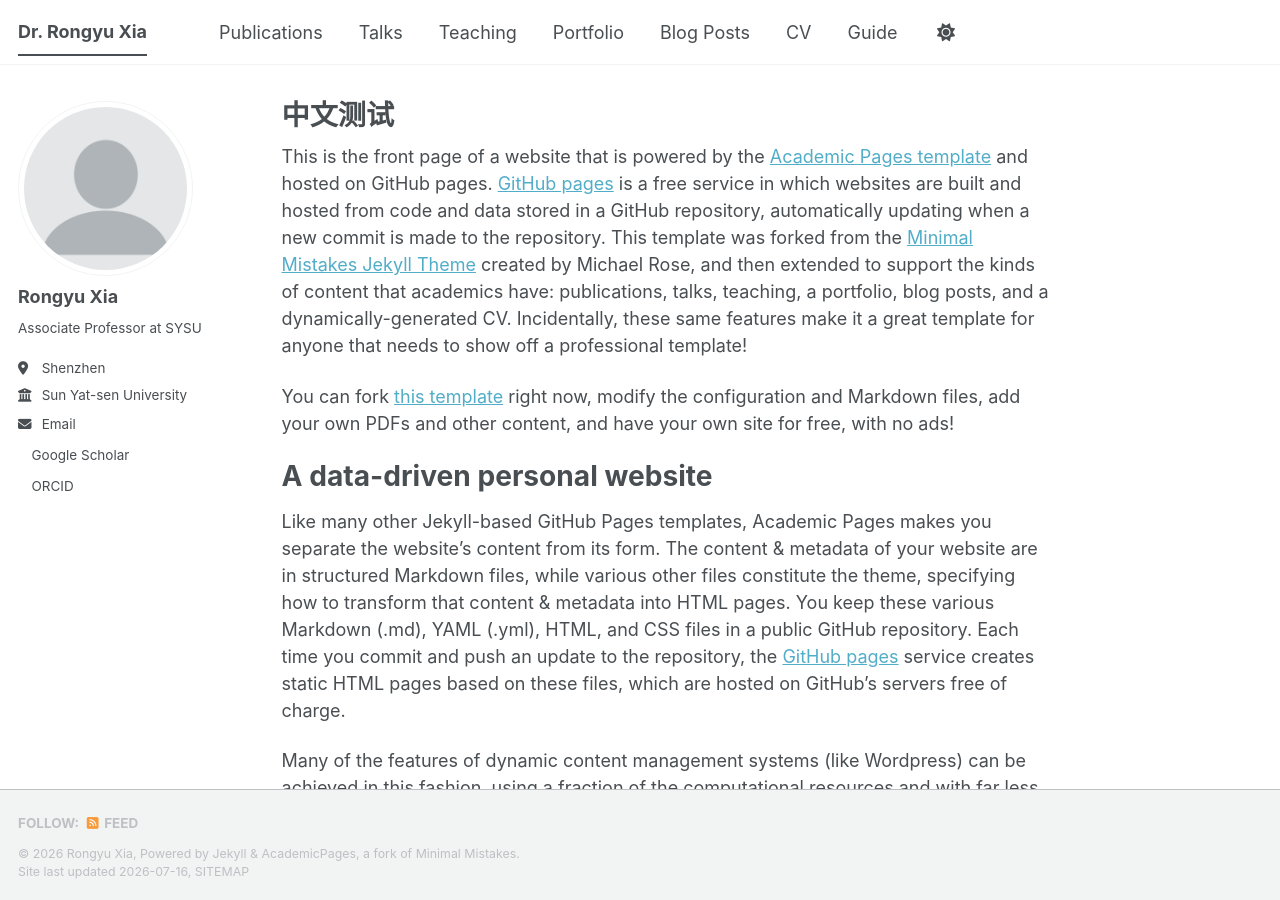
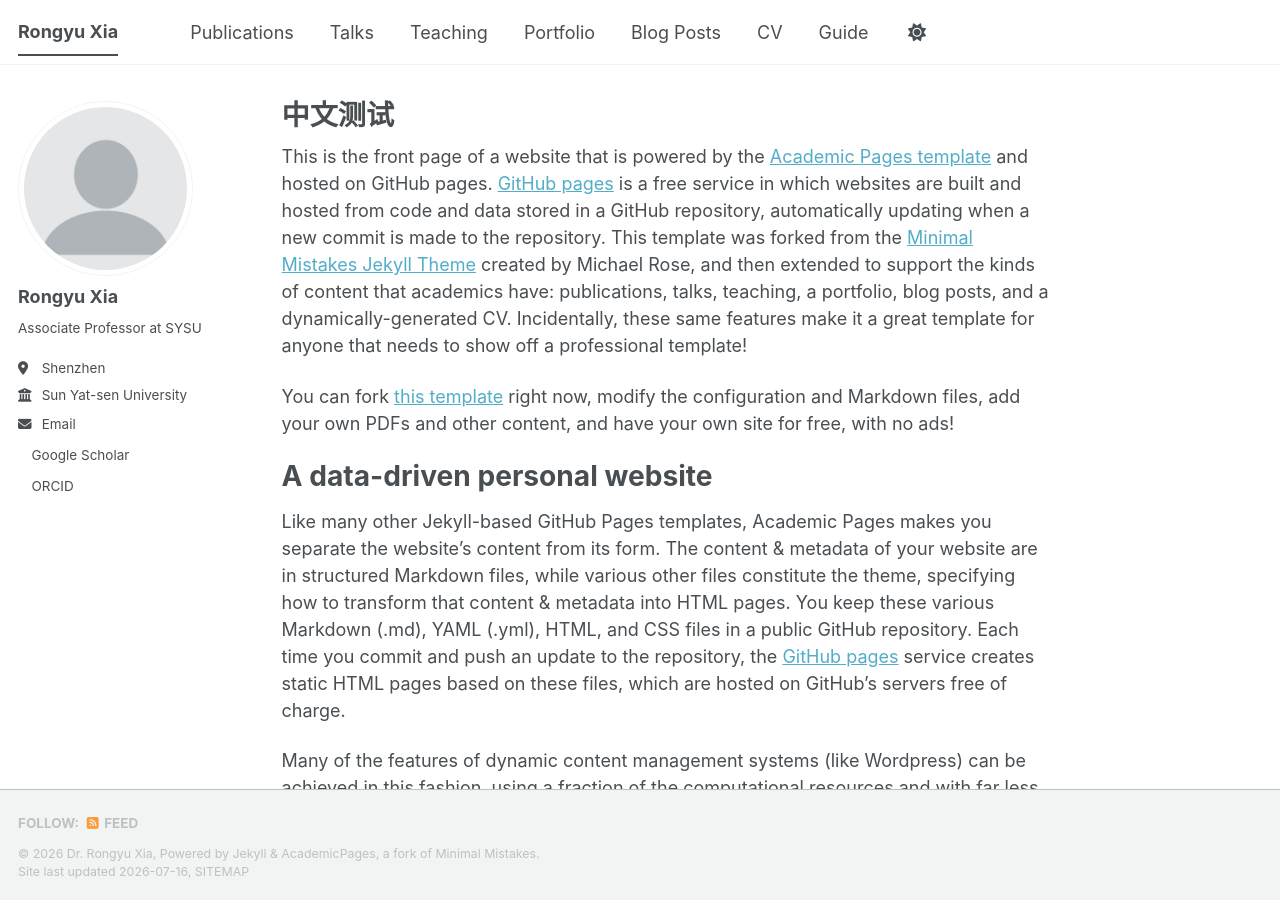
Before and after one commit to RongyuXia/rongyuxia.github.io, a Jekyll site: the page built from _pages/about.md, in a window 1280 px wide and 900 px high. Built offline with Jekyll 4.4.1, drawn with Linux system fonts in a browser that asks for light colours; a style sheet for code colours, icons or effects is not loaded.

```diff
--- a/_config.yml
+++ b/_config.yml
@@ -9,9 +9,9 @@
 # Basic Site Settings
 locale                   : "en-US"
 site_theme               : "default" # The available themes options are "default", "air", "sunrise", "mint", "dirt" and "contrast"
-title                    : "Dr. Rongyu Xia"
+title                    : "Rongyu Xia"
 title_separator          : "-"
-name                     : &name "Rongyu Xia"
+name                     : &name "Dr. Rongyu Xia"
 description              : &description "Associate Professor at Sun Yat-sen University"   # Update this with a general description of your site, this is the default if not overridden by a page
 url                      : https://rongyuxia.github.io # The base hostname & protocol for your site e.g. "https://[your GitHub username].github.io",
                                                            # or if you already have some other page hosted on Github then use "https://[your GitHub username].github.io/[Your Repo Name]"
```
